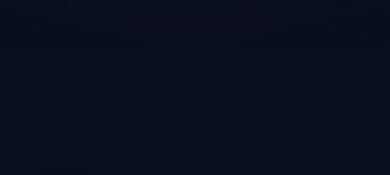
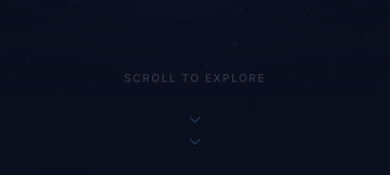
Before and after one commit to m-ali7/maarij-portfolio, a React (Vite) app: page / in a window 390 px wide. Both pictures are taken after a click on the button "Scroll to top". Shown: the part 669-844 px from the top of the page. Built offline with nearby package versions, Linux system fonts and the light colour scheme.

Commit message:
Responsiveness 4 + Metadata

```diff
--- a/index.html
+++ b/index.html
@@ -4,15 +4,15 @@
     <meta charset="UTF-8" />
     <link rel="icon" type="image/svg+xml" href="/favicon.svg" />
     <meta name="viewport" content="width=device-width, initial-scale=1.0" />
-    <meta name="description" content="Business Analyst, AI Engineer and Software Developer building intelligent digital solutions." />
+    <meta name="description" content="Business Analyst and AI Engineer building intelligent solutions that bridge business strategy, AI and technology." />
 
     <meta property="og:title" content="Maarij" />
-    <meta property="og:description" content="Business Analyst, AI Engineer and Software Developer building intelligent digital solutions." />
+    <meta property="og:description" content="Business Analyst and AI Engineer building intelligent solutions that bridge business strategy, AI and technology." />
     <meta property="og:type" content="website" />
 
     <meta name="twitter:card" content="summary" />
     <meta name="twitter:title" content="Maarij" />
-    <meta name="twitter:description" content="Business Analyst, AI Engineer and Software Developer building intelligent digital solutions." />
+    <meta name="twitter:description" content="Business Analyst and AI Engineer building intelligent solutions that bridge business strategy, AI and technology." />
 
     <title>Maarij</title>
   </head>
--- a/src/components/Hero.tsx
+++ b/src/components/Hero.tsx
@@ -179,7 +179,7 @@ export default function Hero() {
         className="hero__scroll-indicator"
         initial={{ opacity: 0 }}
         animate={{ opacity: sequence.phase === 'complete' ? 1 : 0 }}
-        transition={{ delay: 0.5, duration: 0.6 }}
+        transition={{ delay: 0.15, duration: 0.6 }}
       >
         <span className="hero__scroll-text">Scroll to explore</span>
         <div className="hero__scroll-chevrons">
--- a/src/styles/components.css
+++ b/src/styles/components.css
@@ -220,7 +220,7 @@
 @media (max-width: 768px) {
   .hero::after {
     height: 300px;
-    background: linear-gradient(to bottom, transparent 0%, rgba(10, 15, 30, 0.6) 35%, var(--bg-primary) 70%);
+    background: linear-gradient(to bottom, transparent 0%, rgba(10, 15, 30, 0.4) 30%, rgba(10, 15, 30, 0.85) 100%);
   }
 }
 
@@ -836,9 +836,7 @@
 
   .about__visual-overlay {
     background:
-      linear-gradient(to bottom, var(--bg-primary) 0%, transparent 20%),
       linear-gradient(to right, var(--bg-primary) 0%, transparent 30%, transparent 70%, var(--bg-primary) 100%),
-      linear-gradient(to bottom, var(--bg-primary) 0%, transparent 25%),
       linear-gradient(to top, var(--bg-primary) 0%, transparent 25%);
   }
 
@@ -939,7 +937,6 @@
 
   .about__visual-overlay {
     background:
-      linear-gradient(to bottom, var(--bg-primary) 0%, transparent 18%),
       radial-gradient(ellipse 100% 70% at 50% 60%, transparent 20%, var(--bg-primary) 75%);
   }
 
```
